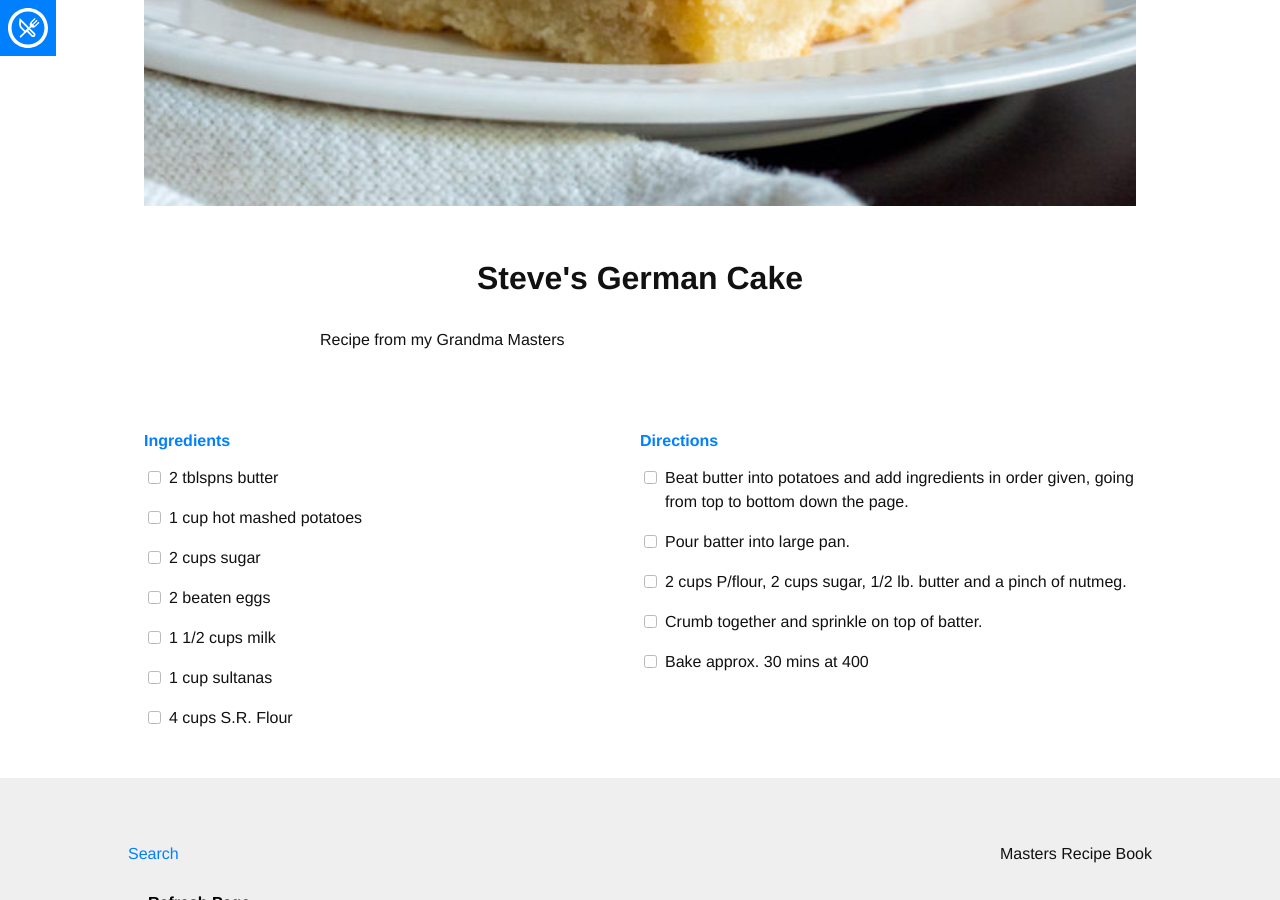
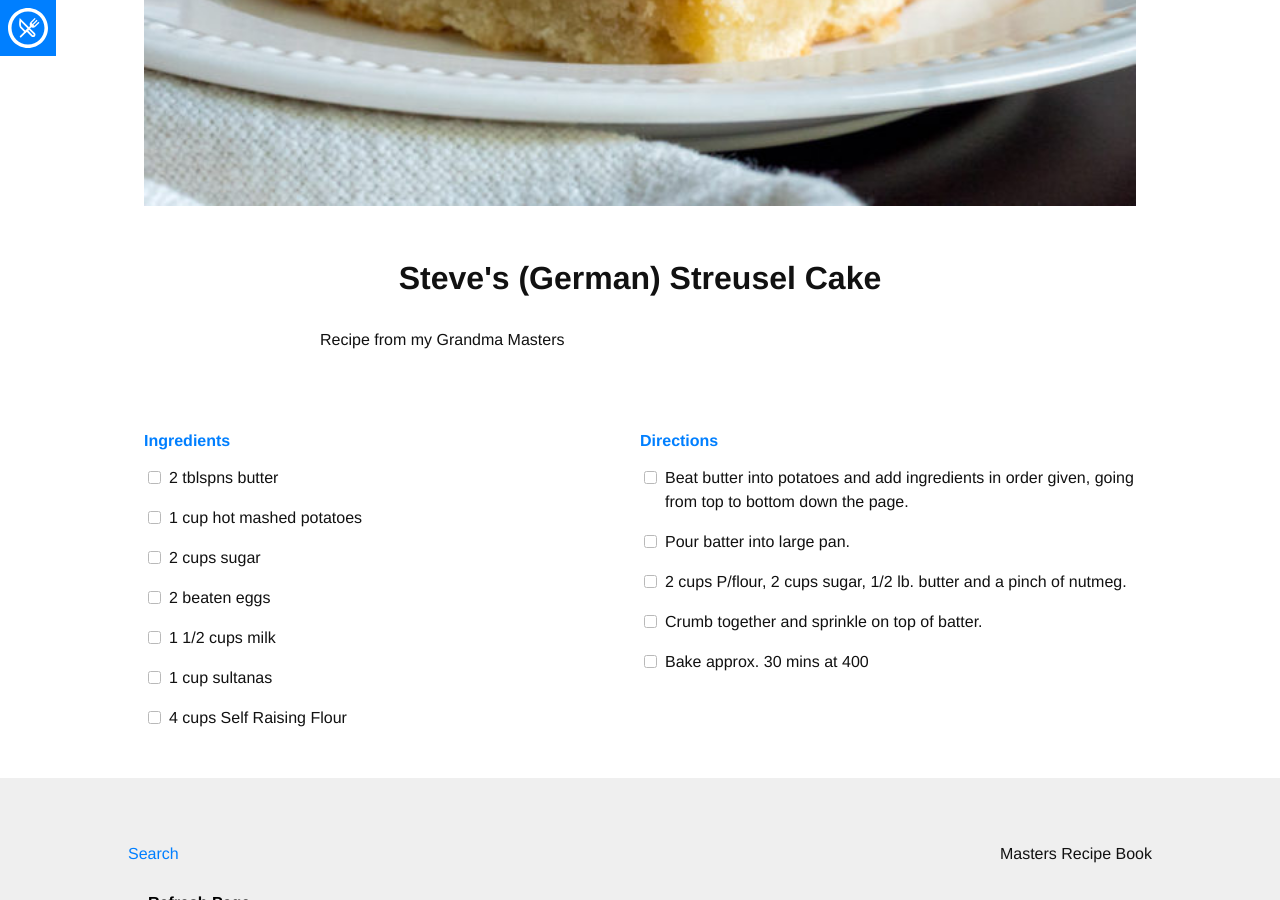
Before and after one commit to TillyMasters1/Recipe, a Jekyll site: the page built from _recipes/German-Cake.md, in a window 1280 px wide and 900 px high, scrolled down 554 px. Built offline with Jekyll 4.4.1, drawn with Linux system fonts in a browser that asks for light colours; nearby versions of some CDN libraries; some web fonts are replaced.

Commit message:
Update German-Cake.md

```diff
--- a/_recipes/German-Cake.md
+++ b/_recipes/German-Cake.md
@@ -1,7 +1,7 @@
 ---
 
 layout: recipe
-title: "Steve's German Cake"
+title: "Steve's (German) Streusel Cake"
 image: German-Cake.jpg
 
 ingredients:
@@ -11,7 +11,7 @@ ingredients:
 - 2 beaten eggs
 - 1 1/2 cups milk
 - 1 cup sultanas
-- 4 cups S.R. Flour
+- 4 cups Self Raising Flour
 
 directions:
 - Beat butter into potatoes and add ingredients in order given, going from top to bottom down the page.
```
